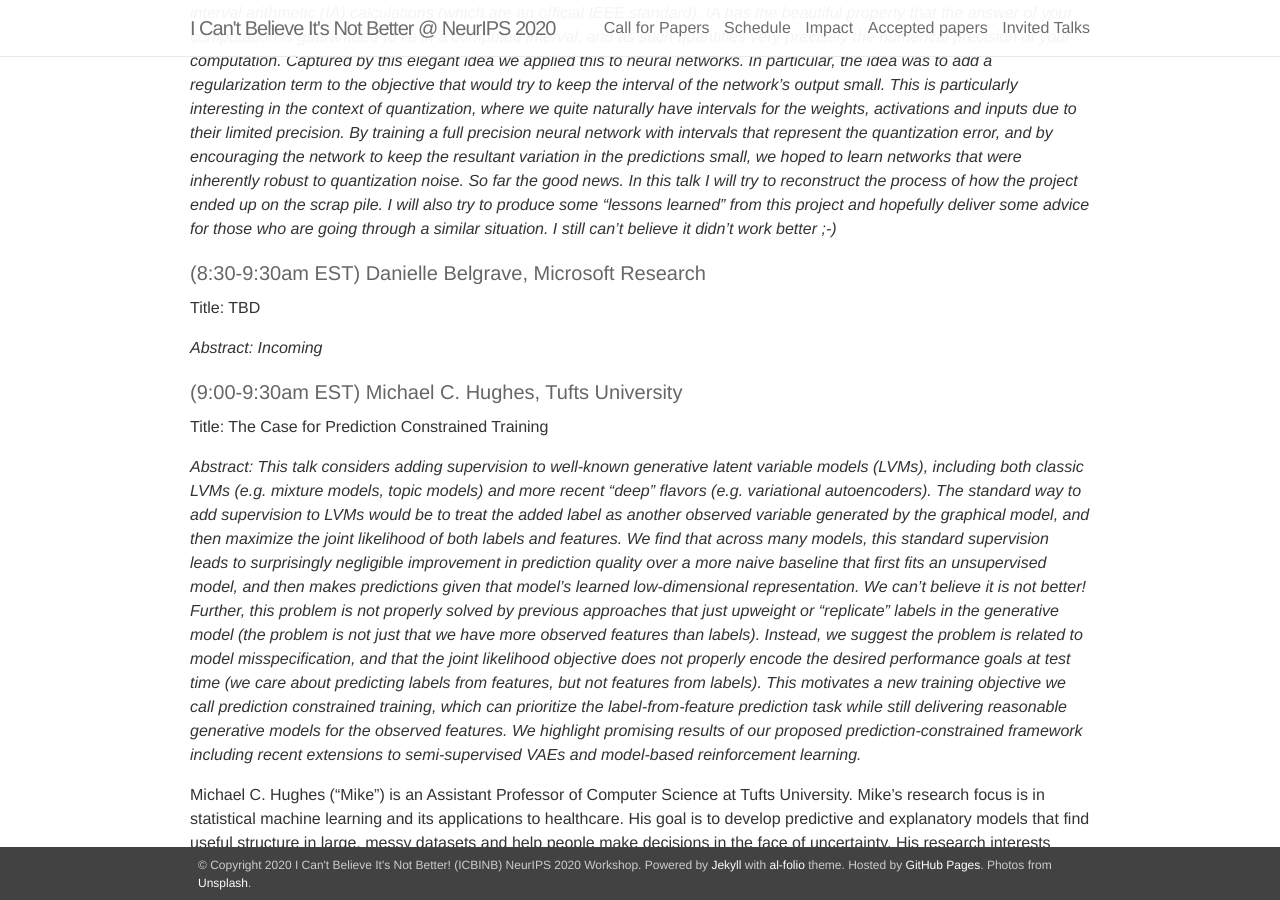
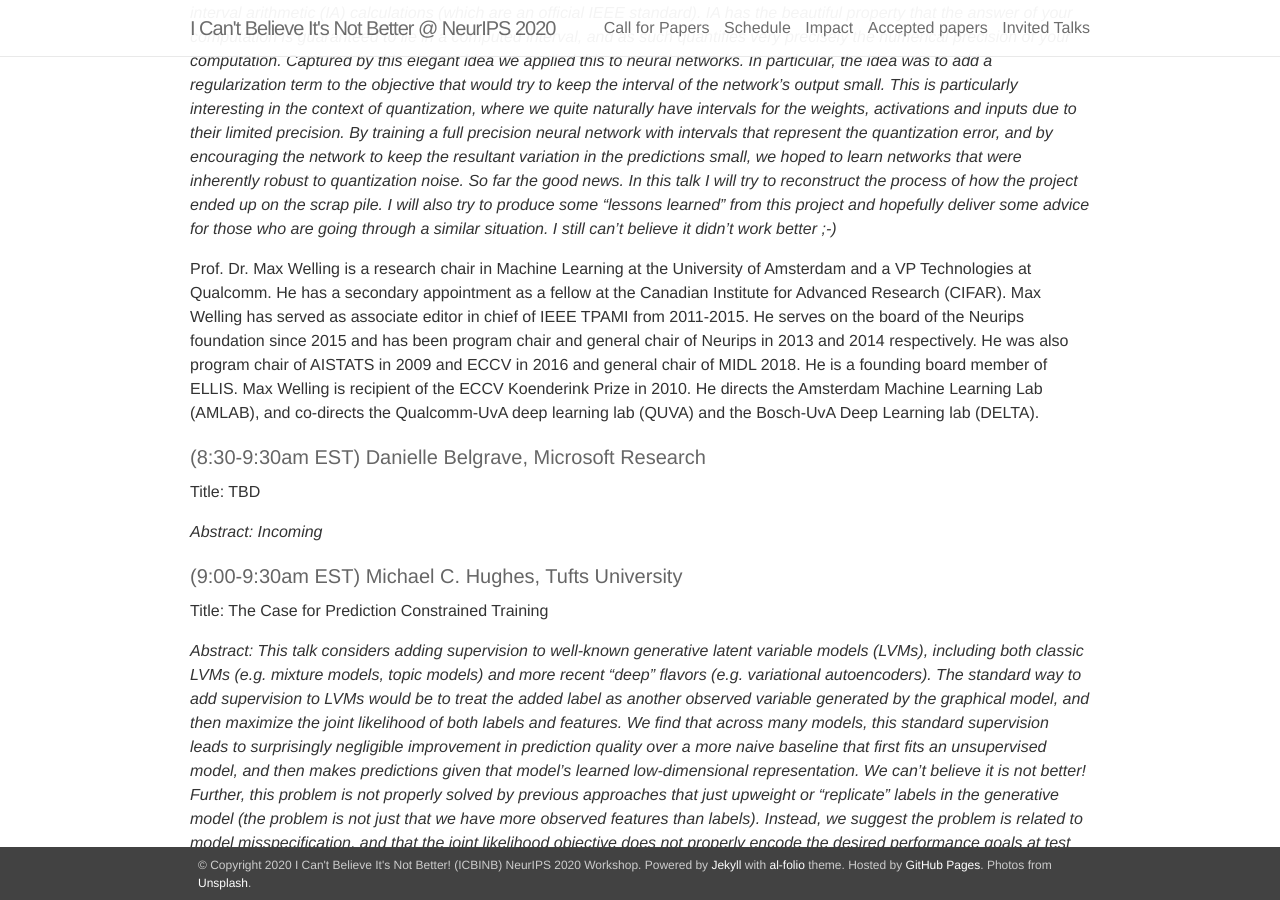
Before and after one commit to ml-retrospectives/icml2020, a Jekyll site: the page built from _pages/05_invited.md, in a window 1280 px wide and 900 px high, scrolled down 1043 px. Built offline with Jekyll 4.4.1, drawn with Linux system fonts in a browser that asks for light colours; nearby versions of some CDN libraries.

Commit message:
ADD short bio Max

```diff
--- a/_pages/05_invited.md
+++ b/_pages/05_invited.md
@@ -36,6 +36,7 @@ title: Invited Talks
 
 *Abstract: 2 years ago we embarked on a project called LIAR. LIAR was going to quantify uncertainty of a network through interval arithmetic (IA) calculations (which are an official IEEE standard).  IA has the beautiful property that the answer of your computation is guaranteed to lie in a computed interval, and as such quantifies very precisely the numerical precision of your computation.  Captured by this elegant idea we applied this to neural networks. In particular, the idea was to add a regularization term to the objective that would try to keep the interval of the network's output small. This is particularly interesting in the context of quantization, where we quite naturally have intervals for the weights, activations and inputs due to their limited precision. By training a full precision neural network with intervals that represent the quantization error, and by encouraging the network to keep the resultant variation in the predictions small, we hoped to learn networks that were inherently robust to quantization noise. So far the good news. In this talk I will try to reconstruct the process of how the project ended up on the scrap pile. I will also try to produce some "lessons learned" from this project and hopefully deliver some advice for those who are going through a similar situation. I still can't believe it didn't work better ;-)*
 
+Prof. Dr. Max Welling is a research chair in Machine Learning at the University of Amsterdam and a VP Technologies at Qualcomm. He has a secondary appointment as a fellow at the Canadian Institute for Advanced Research (CIFAR). Max Welling has served as associate editor in chief of IEEE TPAMI from 2011-2015. He serves on the board of the Neurips foundation since 2015 and has been program chair and general chair of Neurips in 2013 and 2014 respectively. He was also program chair of AISTATS in 2009 and ECCV in 2016 and general chair of MIDL 2018. He is a founding board member of ELLIS. Max Welling is recipient of the ECCV Koenderink Prize in 2010. He directs the Amsterdam Machine Learning Lab (AMLAB), and co-directs the Qualcomm-UvA deep learning lab (QUVA) and the Bosch-UvA Deep Learning lab (DELTA).
 
 #### (8:30-9:30am EST) Danielle Belgrave, Microsoft Research
 
```
